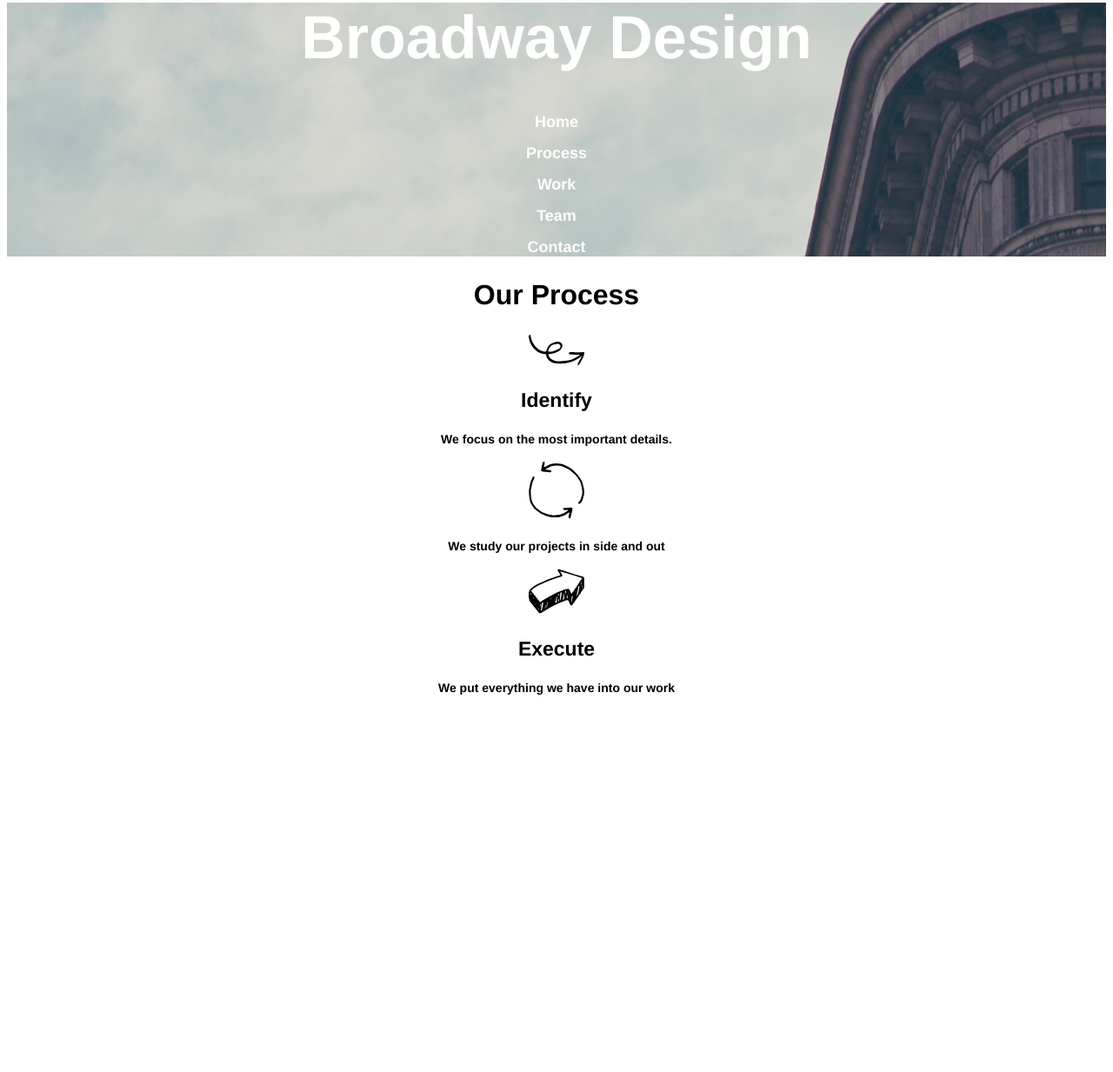
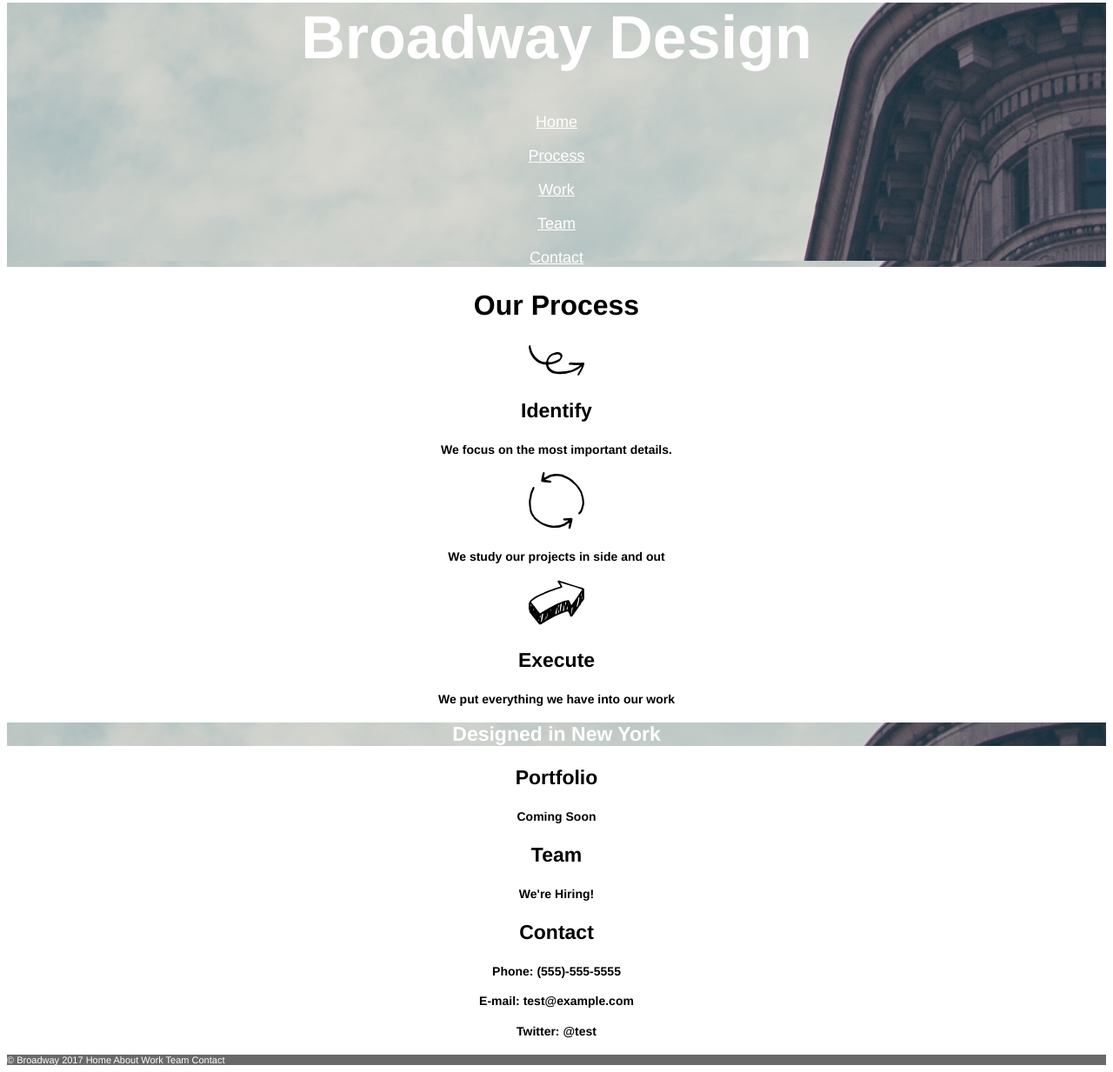
Before and after one commit to lstred/broadway, a plain HTML site: page index.html in a window 1280 px wide. Shown: the part 44-1277 px from the top of the page at 87% size. Before the commit the page ends 862 px from the top, so only its background shows below. Drawn offline with Linux system fonts and the light colour scheme.

Commit message:
layout complete

```diff
--- a/css/style.css
+++ b/css/style.css
@@ -1,6 +1,5 @@
 *{
   font-family: helvetica;
-  text-align: center;
 }
 
 #imgg
@@ -40,6 +39,14 @@ background-image: url('../images/the-flatiron-building.jpg');
   font-size: 11px;
 }
 
+.backdimgray{
+  background-color: dimgray;
+}
+
+textleft{
+  text-align: left;
+}
+
 h3{
   font-size: 23px;
   font-weight: bold;
--- a/index.html
+++ b/index.html
@@ -7,14 +7,19 @@
   </head>
 
   <body>
+   <center>
     <div id="imgg">
 
      <h1 class= "font70 bold white">Broadway Design</h1>
-     <h2 class="font18 white"<a href="#home">Home</a></h2>
-     <h2 class="font18 white"<a href="#process">Process</a></h2>
-     <h2 class="font18 white"<a href="#work">Work</a></h2>
-     <h2 class="font18 white"<a href="#team">Team</a></h2>
-     <h2 class="font18 white"<a href="#contact">Contact</a></h2>
+     <a class="font18 white"<a href="#home">Home</a>
+     <br></br>
+     <a class="font18 white"<a href="#process">Process</a>
+      <br></br>
+     <a class="font18 white"<a href="#work">Work</a>
+      <br></br>
+     <a class="font18 white"<a href="#team">Team</a>
+      <br></br>
+     <a class="font18 white" href="#contact">Contact</a>
 
    </div>
 
@@ -28,5 +33,22 @@
    <h3>Execute</h3>
    <h4>We put everything we have into our work</h4>
 
+   <div id="imgg">
+     <h2 class="font23 bold white">Designed in New York</h2>
+   </div>
+
+   <h3>Portfolio</h3>
+   <h4>Coming Soon</h4>
+   <h3>Team</h3>
+   <h4>We're Hiring!</h4>
+   <h3 id="contact">Contact</h3>
+   <h4>Phone: (555)-555-5555</h4>
+   <h4>E-mail: test@example.com</h4>
+   <h4>Twitter: @test</h4>
+ </center>
+
+   <nav class="backdimgray white font11 textleft"
+   <h4>© Broadway 2017 Home About Work Team Contact</h4>
+
   </body>
 </html>
```
